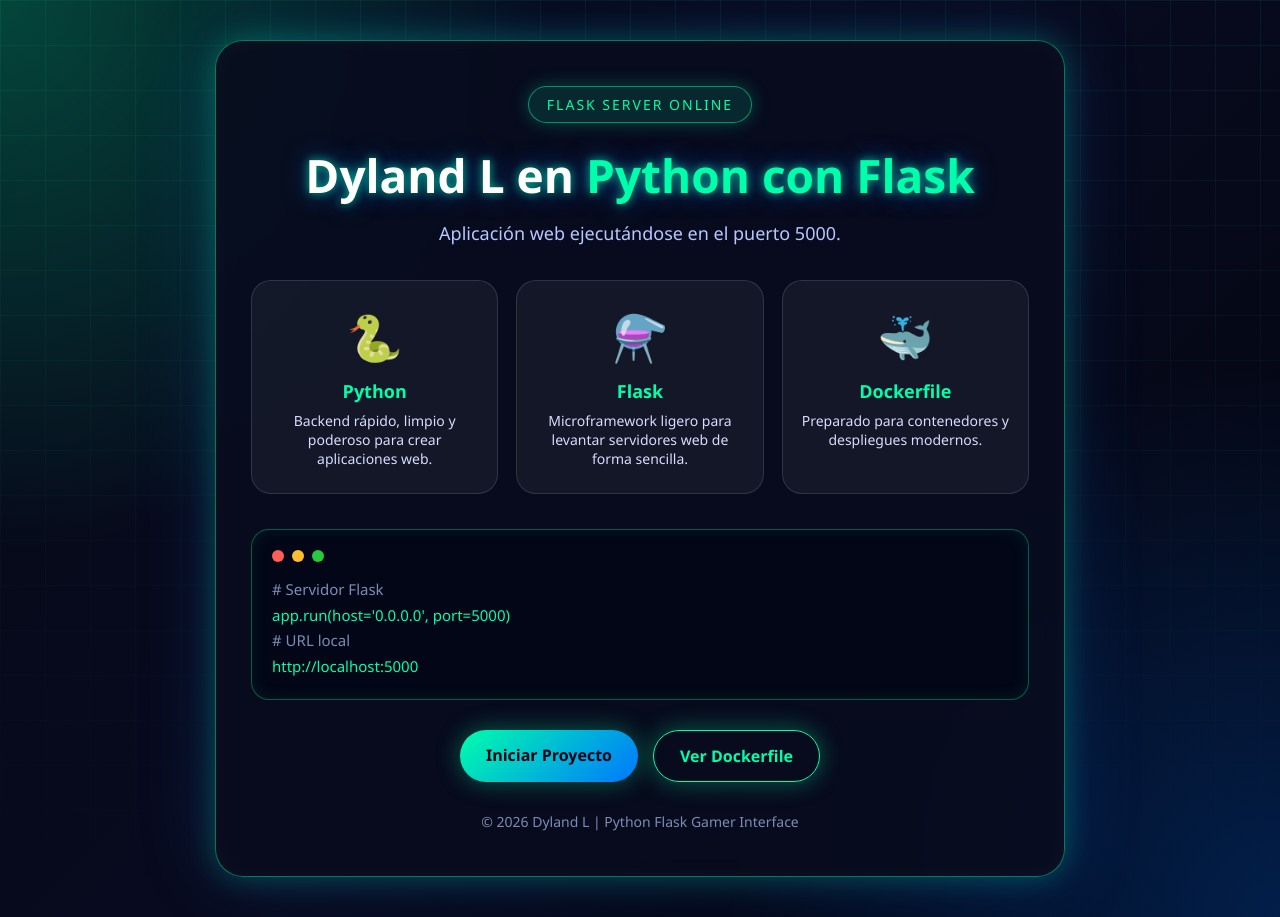
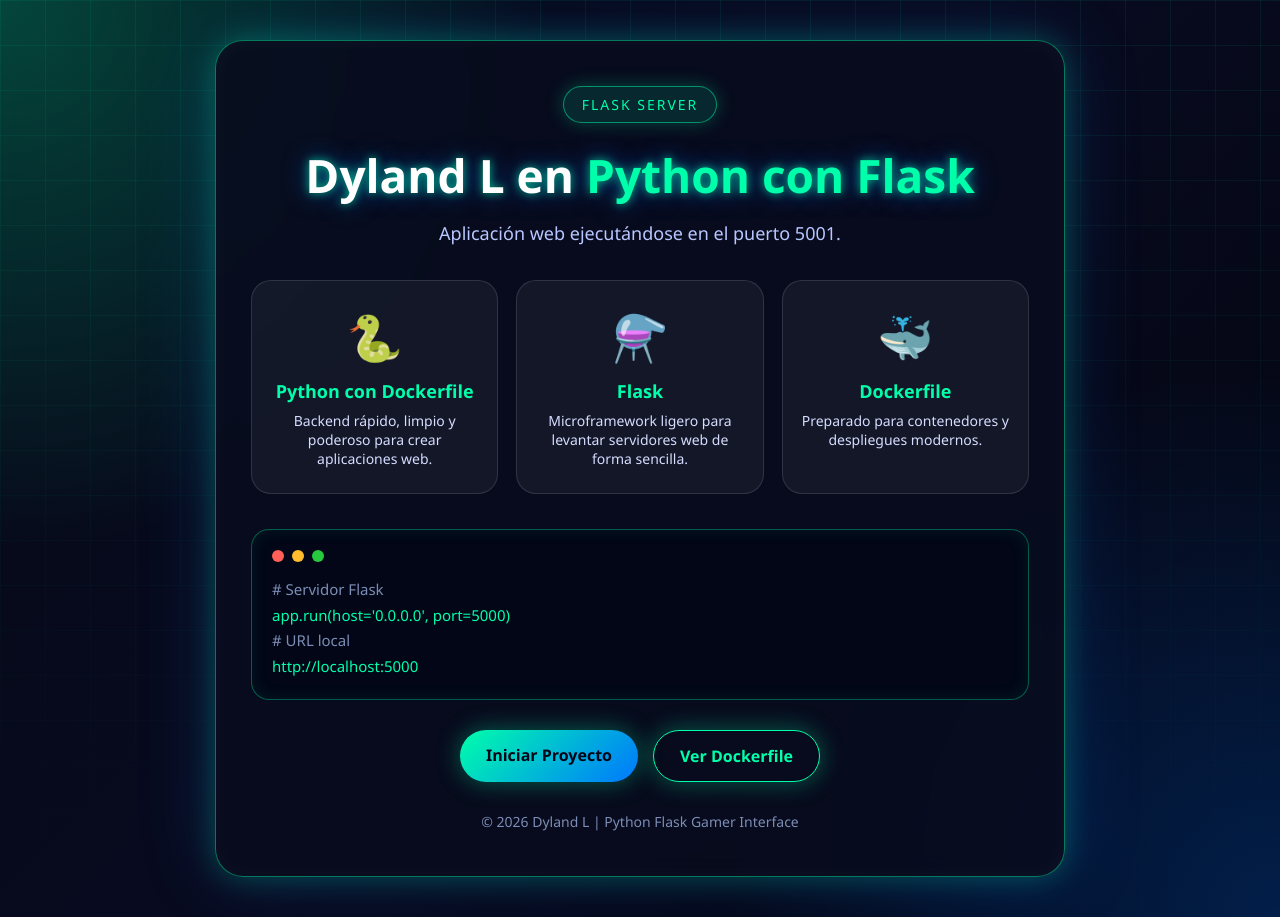
Before and after one commit to Dyland74x/ISA-abri26-GitHubActions-Docker, a Python web app: template templates/index.html in a window 1280 px wide. Run offline with Jinja, Linux system fonts and the light colour scheme; the template is opened without the code that fills it, so the values that code supplies are empty.

Commit message:
Cambios Docker

```diff
--- a/templates/index.html
+++ b/templates/index.html
@@ -243,7 +243,7 @@
   <main class="container">
 
     <div class="badge">
-      Flask Server Online
+      Flask Server
     </div>
 
     <h1>
@@ -251,14 +251,14 @@
     </h1>
 
     <p class="subtitle">
-      Aplicación web ejecutándose en el puerto 5000.
+      Aplicación web ejecutándose en el puerto 5001.
     </p>
 
     <section class="cards">
 
       <div class="card">
         <div class="icon">🐍</div>
-        <h3>Python</h3>
+        <h3>Python con Dockerfile</h3>
         <p>Backend rápido, limpio y poderoso para crear aplicaciones web.</p>
       </div>
 
```
